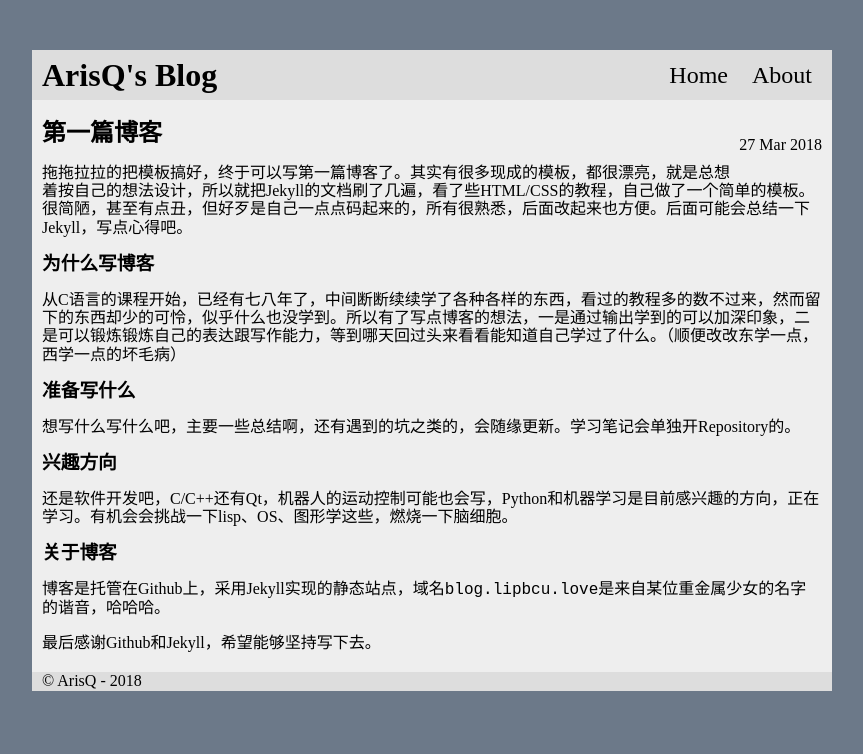
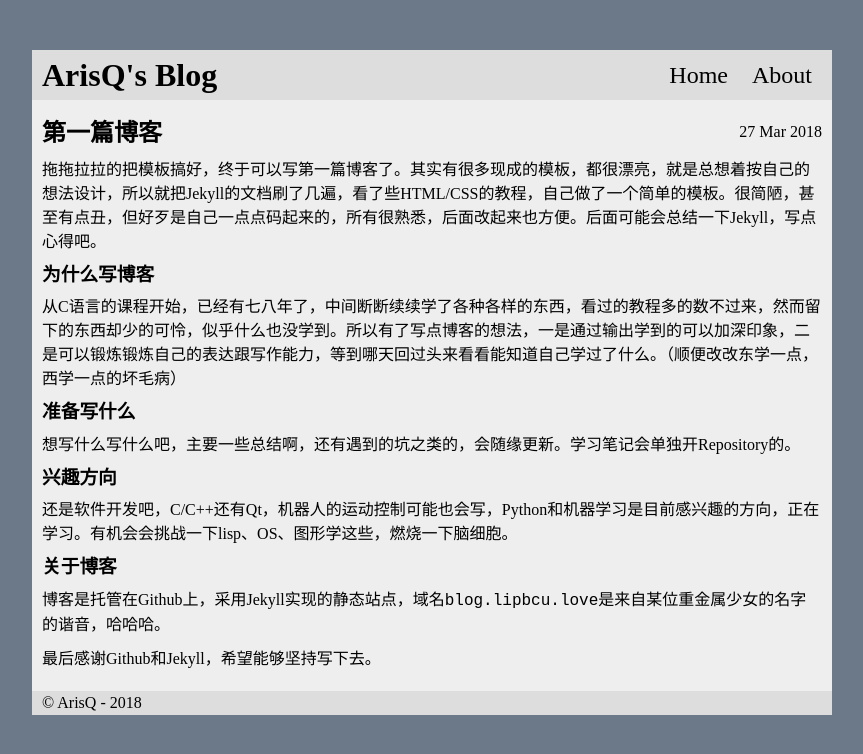
Before and after one commit to ArisQ/arisq.github.io, a Jekyll site: the page built from index.html, in a window 1280 px wide. Shown: the top 754 px of the page, without its empty margins (208-1071 px from the left). Built offline with Jekyll 4.4.1, drawn with Linux system fonts in a browser that asks for light colours.

Commit message:
update css

```diff
--- a/assets/css/main.css
+++ b/assets/css/main.css
@@ -21,6 +21,12 @@ h1,h2,h3,h4,h5,h6
 {
     color: black;
     margin: 0px;
+}
+
+p
+{
+    line-height: 1.5;
+    margin: 10px 0px;
 }
 
 a
@@ -109,4 +115,5 @@ header::after
 .author, .post-date
 {
     display: inline-block;
+    margin: 0px;
 }
```
